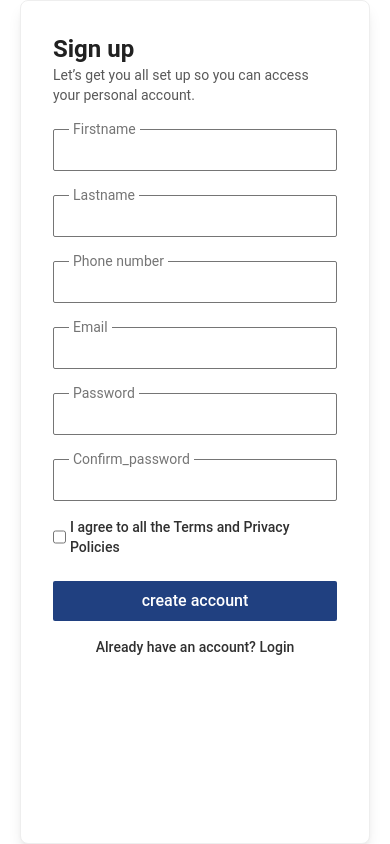
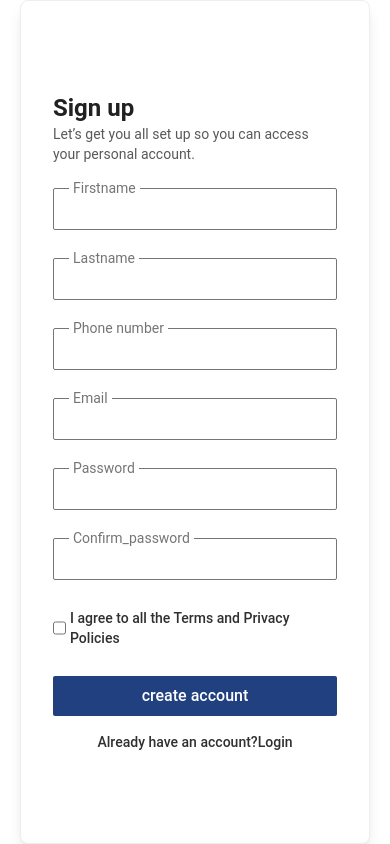
Before and after one commit to BivekKarki/EcommerceReactTest, a React (Vite) app: page /signup in a window 390 px wide. Built offline with nearby package versions, Linux system fonts and the light colour scheme.

Commit message:
feat: validation add for field

```diff
--- a/src/components/views/authentication/Signup.jsx
+++ b/src/components/views/authentication/Signup.jsx
@@ -1,7 +1,10 @@
 import React, { useState } from 'react'
 import Button from '../../utilities/Button';
+import { Navigate, useNavigate } from 'react-router-dom';
 
 const Signup = () => {
+
+  const navigate = useNavigate();
 
   const [formData, setFormData] = useState({
     first_name: '',
@@ -10,6 +13,7 @@ const Signup = () => {
     email: '',
     password: '',
     confirm_password: '',
+    agree_terms: false,
   });
   const [errors, setErrors] = useState({});
 
@@ -23,8 +27,8 @@ const Signup = () => {
 
   const validate = () => {
     const newErrors = {};
-    if (!formData.first_name) newErrors.first_name = 'First Name is required.';
-    if (!formData.last_name) newErrors.last_name = 'Last Name is required.';
+    if (!formData.first_name) newErrors.first_name = 'First name is required.';
+    if (!formData.last_name) newErrors.last_name = 'Last name is required.';
     if (!formData.email) {
       newErrors.email = 'Email is required.';
     } else if (!/\S+@\S+\.\S+/.test(formData.email)) {
@@ -43,6 +47,10 @@ const Signup = () => {
 
     if (formData.password !== formData.confirm_password) {
       newErrors.confirm_password = 'Passwords do not match.';
+    }
+
+    if (!formData.agree_terms) {
+      newErrors.agree_terms = 'You must agree to the terms and conditions.';
     }
 
 
@@ -68,7 +76,7 @@ const Signup = () => {
         <div className="hidden md:flex md:w-1/2 bg-cover bg-gray-400 h-dvh justify-center items-center ">
           <img src='./images/signupImg.png' className='w-5/6 ' alt='image'/>
         </div>
-        <div className="w-full p-8 md:w-1/2">
+        <div className="w-full p-8 md:w-1/2 flex flex-col justify-center">
           <h1 className="text-gray-900 text-2xl font-semibold ">Sign up</h1>
           <p className="opacity-80 text-[#303030] text-sm font-normal ">Let’s get you all set up so you can access your personal account.</p>
 
@@ -90,7 +98,7 @@ const Signup = () => {
                 >
                   Firstname
                 </label>
-                <div className="">
+                <div className="h-1">
                   {errors?.first_name && (
                     <p className="text-xs text-red-500 p-0">
                       {errors.first_name}
@@ -114,7 +122,7 @@ const Signup = () => {
                   >
                     Lastname
                   </label>
-                  <div className="">
+                  <div className="h-1">
                   {errors?.last_name && (
                     <p className="text-xs text-red-500 p-0">
                       {errors.last_name}
@@ -140,7 +148,7 @@ const Signup = () => {
                   >
                     Phone number
                   </label>
-                  <div className="">
+                  <div className="h-1">
                   {errors?.phone_number && (
                     <p className="text-xs text-red-500 p-0">
                       {errors.phone_number}
@@ -166,7 +174,7 @@ const Signup = () => {
                   >
                     Email
                   </label>
-                  <div className="">
+                  <div className="h-1">
                   {errors?.email && (
                     <p className="text-xs text-red-500 p-0">
                       {errors.email}
@@ -193,7 +201,7 @@ const Signup = () => {
                 >
                   Password
                 </label>
-                <div className="">
+                <div className="h-1">
                   {errors?.password && (
                     <p className="text-xs text-red-500 p-0">
                       {errors.password}
@@ -217,7 +225,7 @@ const Signup = () => {
                   >
                     Confirm_password
                   </label>
-                  <div className="">
+                  <div className="h-1">
                   {errors?.confirm_password && (
                     <p className="text-xs text-red-500 p-0">
                       {errors.confirm_password}
@@ -227,17 +235,25 @@ const Signup = () => {
                 </div>
             </div>
 
-            <div className="mt-4 flex gap-1 text-zinc-900 text-sm">
+            <div className="mt-6 flex gap-1 text-zinc-900 text-sm">
                 <input type="checkbox" className="accent-emerald-500" name="agree_terms" id='agree_terms' />
                 <label htmlFor="agree_terms" className='text-[#303030] text-sm font-medium'>I agree to all the <a>Terms</a> and <a>Privacy Policies</a></label>
             </div>
+            <div className="h-1">
+                  {errors?.agree_terms && (
+                    <p className="text-xs text-red-500 p-0">
+                      {errors.agree_terms}
+                    </p>
+                  )}
+                </div>
+
 
 
             <Button type='submit' children="create account" className="mt-6 w-full hover:bg-[#223a6c]"/>
           </form>
 
           <div className="mt-4 flex gap-1 text-zinc-900 text-sm justify-center">
-            <p className='text-[#303030] text-sm font-medium'>Already have an account? Login</p>
+            <p className='text-[#303030] text-sm font-medium'>Already have an account?<button onClick={()=>navigate("/login")}>Login</button> </p>
           </div>
 
         </div>
```
